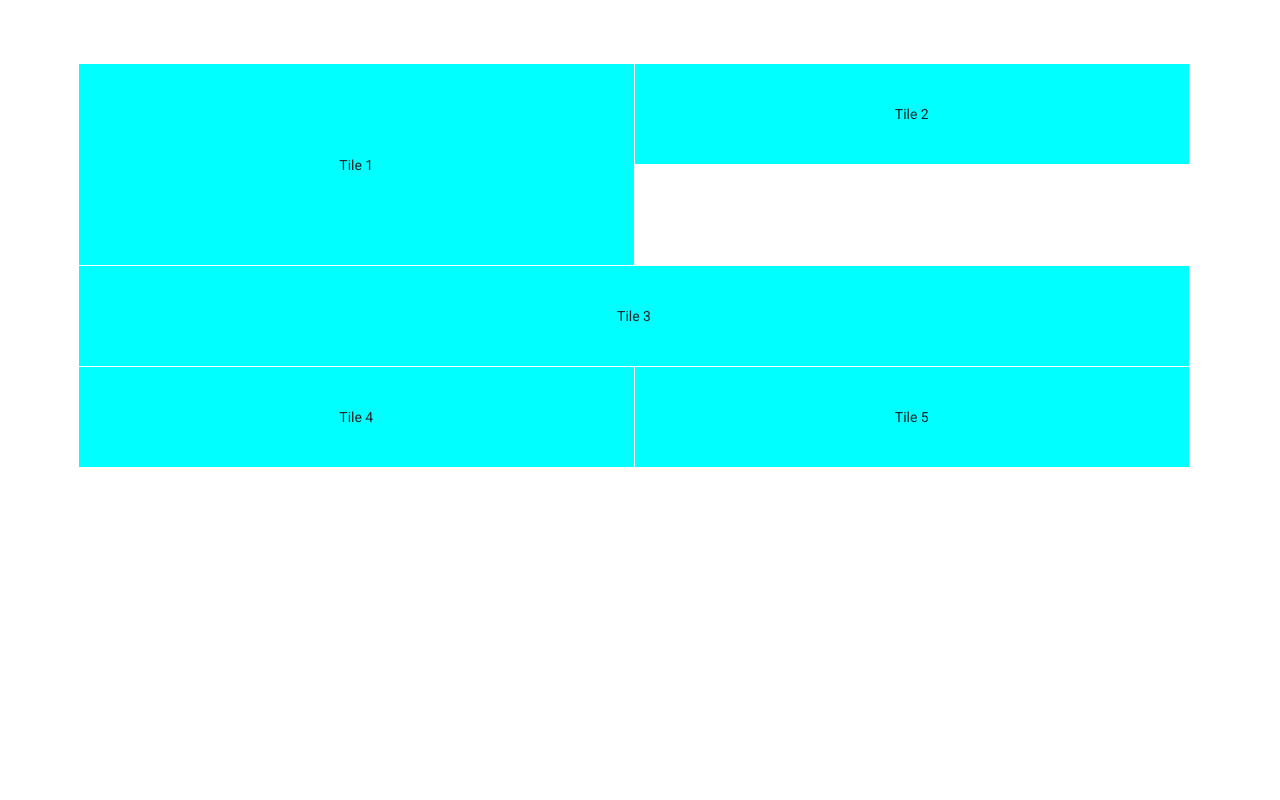
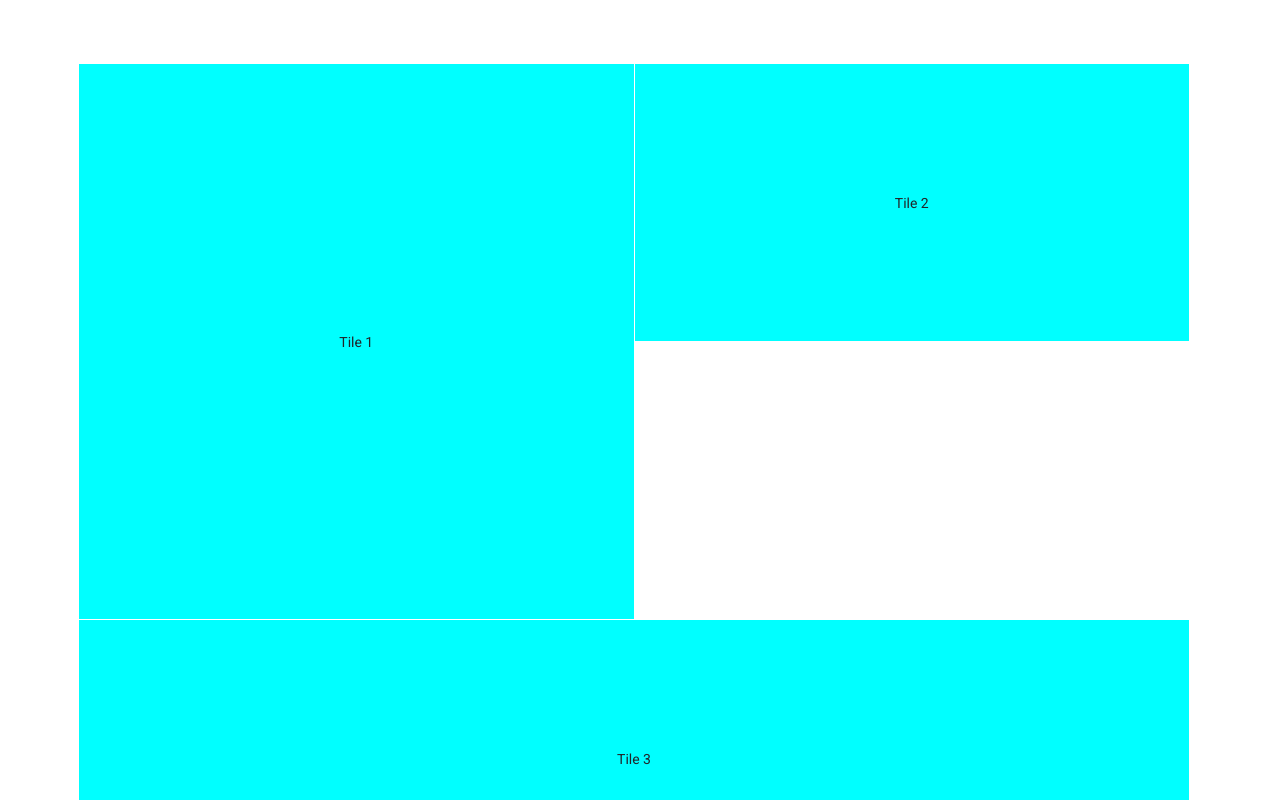
Before and after one commit to ShohrabRustam/MaterialUI, an Angular app: page / in a window 1280 px wide. Shown: the top 800 px of the page. Built offline with nearby package versions, Linux system fonts and the light colour scheme.

Commit message:
rowHeight with the ration

```diff
--- a/src/app/gridlist/gridlist.component.html
+++ b/src/app/gridlist/gridlist.component.html
@@ -1,5 +1,5 @@
 <div class="container">
-<mat-grid-list cols="2" rowHeight="100px">
+<mat-grid-list cols="2" rowHeight="2:1">
   <!-- it take two row  -->
   <mat-grid-tile rowspan="2">Tile 1</mat-grid-tile>
   <mat-grid-tile>Tile 2</mat-grid-tile>
```
